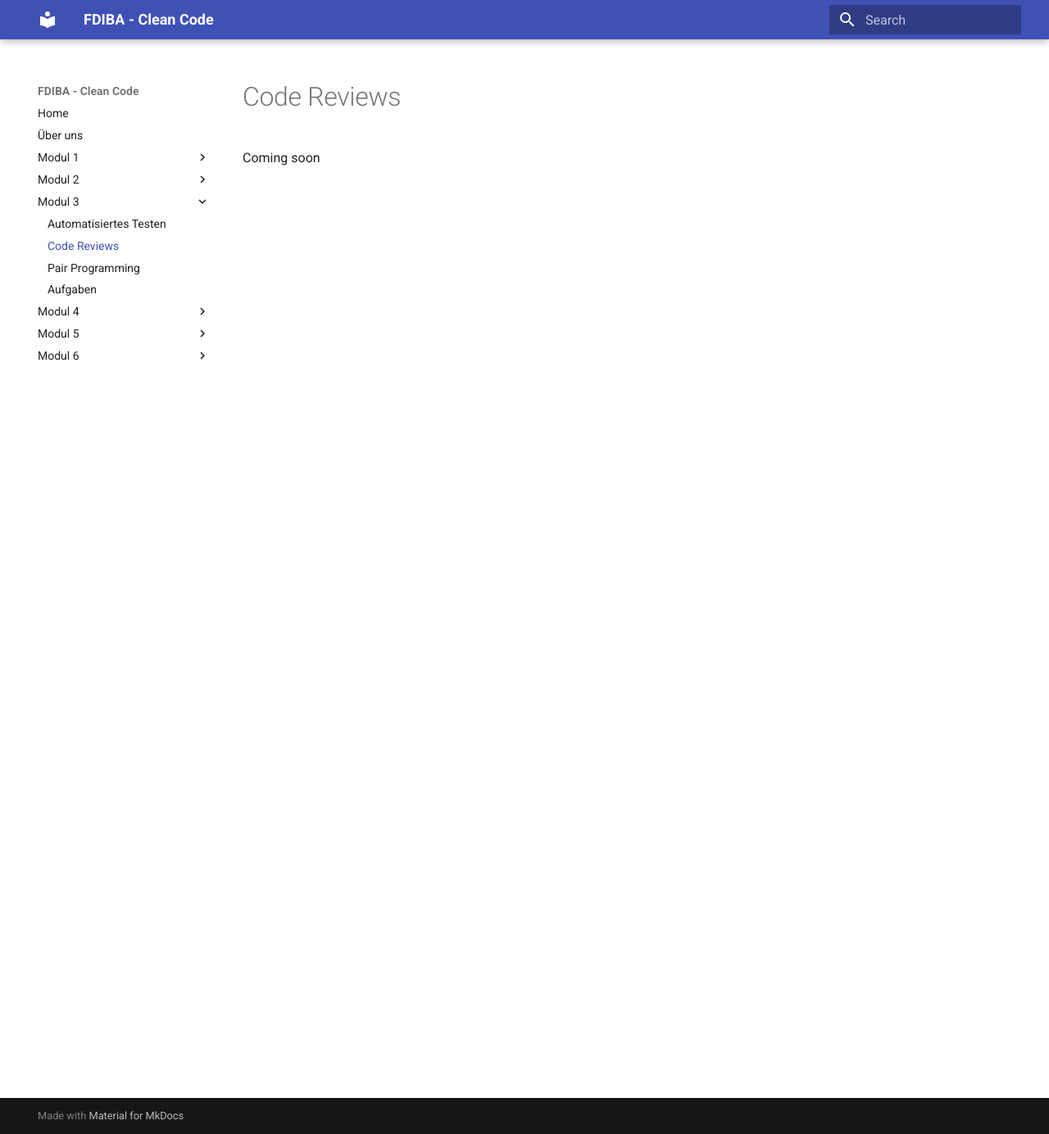
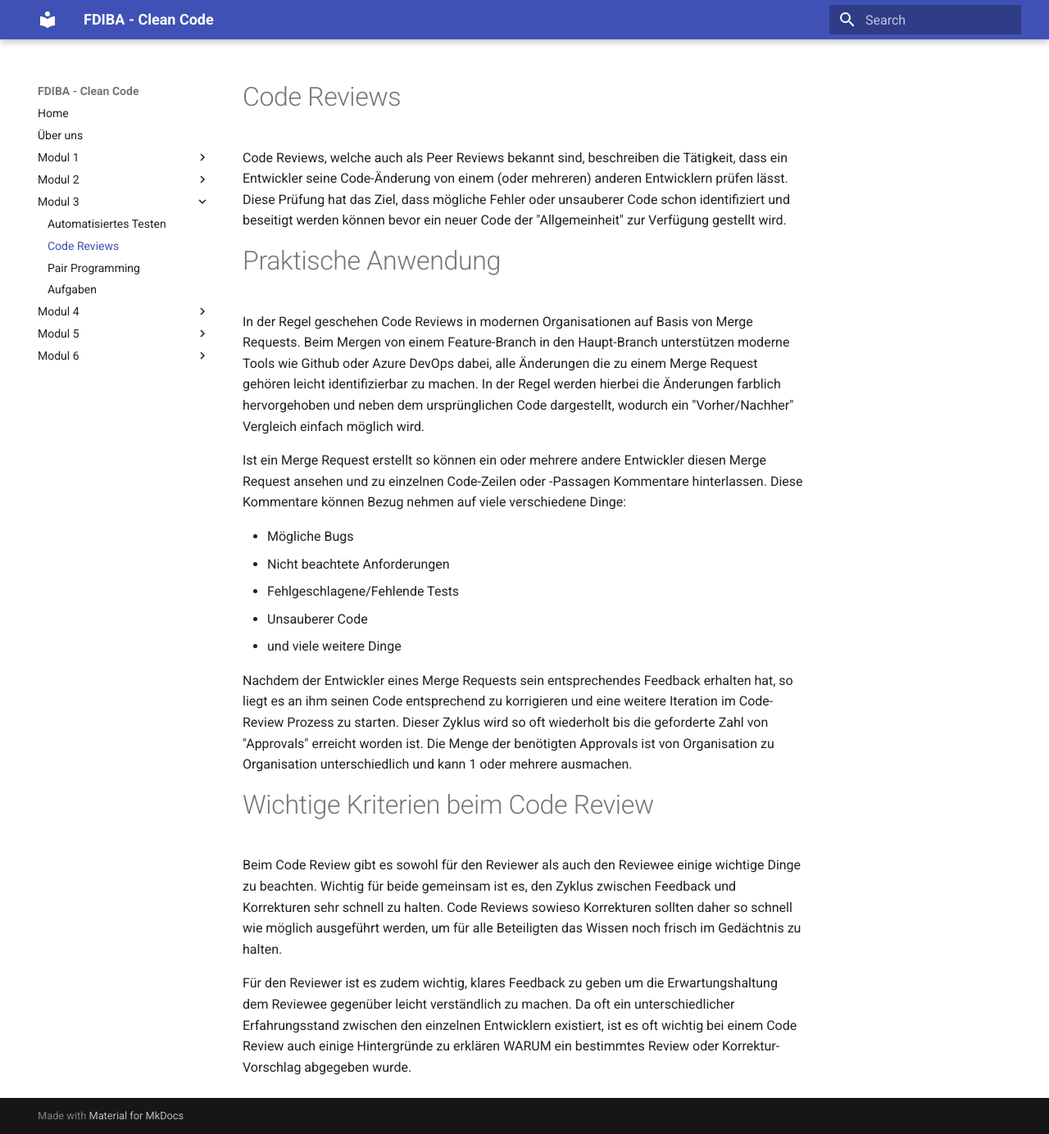
Before and after one commit to fdiba-clean-code/fdiba-clean-code.github.io, an MkDocs documentation site: the page built from docs/module-3/code-reviews.md, in a window 1280 px wide and 1384 px high. Shown: the whole window at 82% size. Built offline with MkDocs 1.6.1 and Material for MkDocs 9.7.7, drawn with Linux system fonts in a browser that asks for light colours.

Commit message:
Added code reviews chapter

```diff
--- a/docs/module-3/code-reviews.md
+++ b/docs/module-3/code-reviews.md
@@ -1,3 +1,26 @@
 # Code Reviews
 
-Coming soon
+Code Reviews, welche auch als Peer Reviews bekannt sind, beschreiben die Tätigkeit, dass ein Entwickler seine Code-Änderung von einem (oder mehreren) anderen Entwicklern prüfen lässt. Diese Prüfung hat das Ziel, dass mögliche Fehler oder unsauberer Code schon identifiziert und beseitigt werden können bevor ein neuer Code der "Allgemeinheit" zur Verfügung gestellt wird.
+
+# Praktische Anwendung
+
+In der Regel geschehen Code Reviews in modernen Organisationen auf Basis von Merge Requests. Beim Mergen von einem Feature-Branch in den Haupt-Branch unterstützen moderne Tools wie Github oder Azure DevOps dabei, alle Änderungen die zu einem Merge Request gehören leicht identifizierbar zu machen.
+In der Regel werden hierbei die Änderungen farblich hervorgehoben und neben dem ursprünglichen Code dargestellt, wodurch ein "Vorher/Nachher" Vergleich einfach möglich wird.
+
+Ist ein Merge Request erstellt so können ein oder mehrere andere Entwickler diesen Merge Request ansehen und zu einzelnen Code-Zeilen oder -Passagen Kommentare hinterlassen.
+Diese Kommentare können Bezug nehmen auf viele verschiedene Dinge:
+
+- Mögliche Bugs
+- Nicht beachtete Anforderungen
+- Fehlgeschlagene/Fehlende Tests
+- Unsauberer Code
+- und viele weitere Dinge
+
+Nachdem der Entwickler eines Merge Requests sein entsprechendes Feedback erhalten hat, so liegt es an ihm seinen Code entsprechend zu korrigieren und eine weitere Iteration im Code-Review Prozess zu starten. Dieser Zyklus wird so oft wiederholt bis die geforderte Zahl von "Approvals" erreicht worden ist. Die Menge der benötigten Approvals ist von Organisation zu Organisation unterschiedlich und kann 1 oder mehrere ausmachen.
+
+# Wichtige Kriterien beim Code Review
+
+Beim Code Review gibt es sowohl für den Reviewer als auch den Reviewee einige wichtige Dinge zu beachten.
+Wichtig für beide gemeinsam ist es, den Zyklus zwischen Feedback und Korrekturen sehr schnell zu halten. Code Reviews sowieso Korrekturen sollten daher so schnell wie möglich ausgeführt werden, um für alle Beteiligten das Wissen noch frisch im Gedächtnis zu halten.
+
+Für den Reviewer ist es zudem wichtig, klares Feedback zu geben um die Erwartungshaltung dem Reviewee gegenüber leicht verständlich zu machen. Da oft ein unterschiedlicher Erfahrungsstand zwischen den einzelnen Entwicklern existiert, ist es oft wichtig bei einem Code Review auch einige Hintergründe zu erklären WARUM ein bestimmtes Review oder Korrektur-Vorschlag abgegeben wurde.
```
